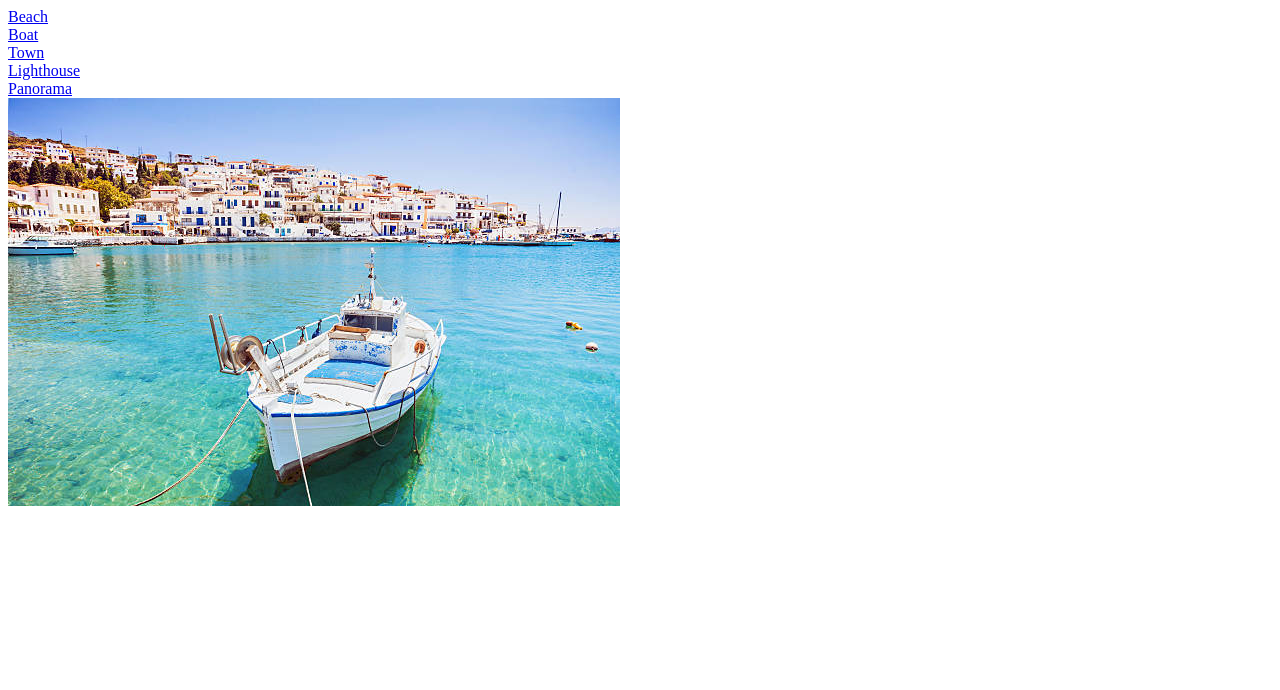
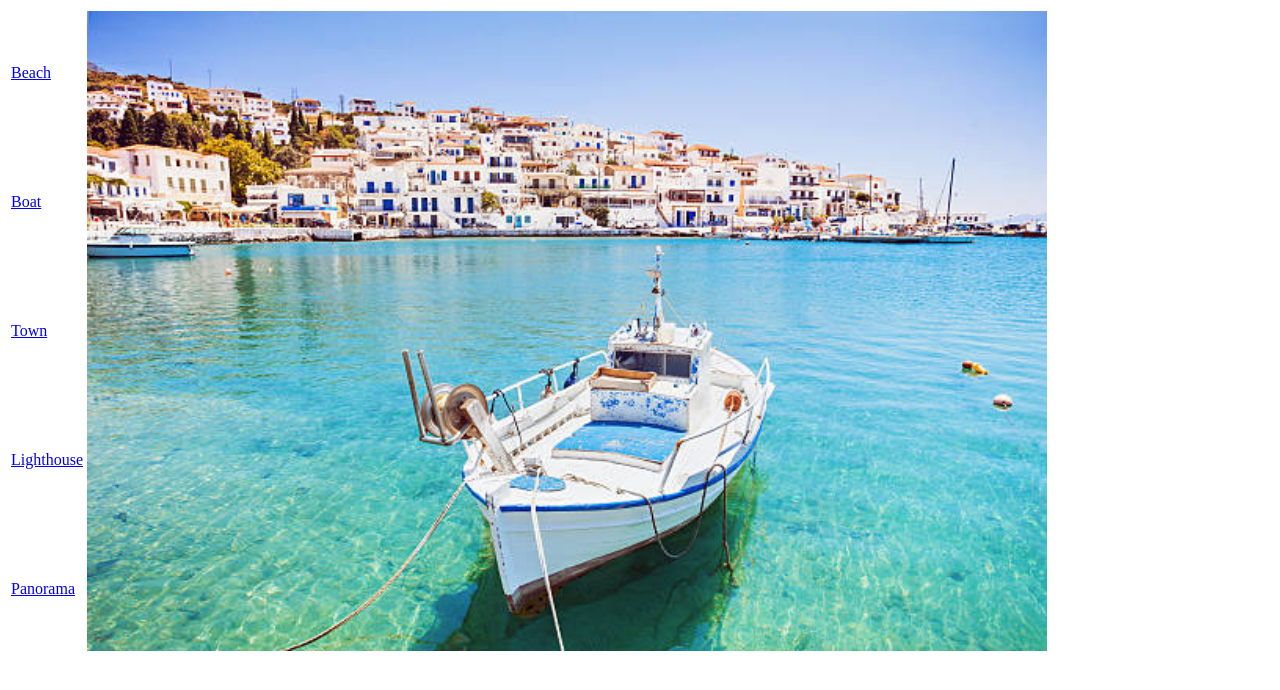
Before and after one commit to viotel81/JS_exercises, a plain HTML site: page 14.07.2022/boat.html in a window 1280 px wide. Drawn offline with Linux system fonts and the light colour scheme.

Commit message:
14-07-final

```diff
--- a/14.07.2022/boat.html
+++ b/14.07.2022/boat.html
@@ -6,20 +6,35 @@
     <title>Boat</title>
   </head>
   <body>
-    <aside>
-      <aside>
-      <a href="beach.html">Beach</a>
-      <br />
-      <a href="boat.html">Boat</a>
-      <br />
-      <a href="town.html">Town</a>
-      <br />
-      <a href="lighthouse.html">Lighthouse</a>
-      <br />
-      <a href="panorama.html">Panorama</a>
-    </aside>
-    <main>
-      <img src="images/boat.jpg" alt="boat" />
-    </main>
+    <table>
+      <tr>
+        <td>
+          <a href="beach.html">Beach</a>
+        </td>
+        <td rowspan="5">
+          <img src="images/boat.jpg" alt="boat" width="960" />
+        </td>
+      </tr>
+      <tr>
+        <td>
+          <a href="boat.html">Boat</a>
+        </td>
+      </tr>
+      <tr>
+        <td>
+          <a href="town.html">Town</a>
+        </td>
+      </tr>
+      <tr>
+        <td>
+          <a href="lighthouse.html">Lighthouse</a>
+        </td>
+      </tr>
+      <tr>
+        <td>
+          <a href="panorama.html">Panorama</a>
+        </td>
+      </tr>
+    </table>
   </body>
 </html>
```
Also changed, not shown: 14.07.2022/beach.html (+30 -14 lines), 14.07.2022/index.html (+27 -11 lines), 14.07.2022/lighthouse.html (+30 -14 lines), 14.07.2022/panorama.html (+30 -14 lines), 14.07.2022/town.html (+30 -14 lines).
